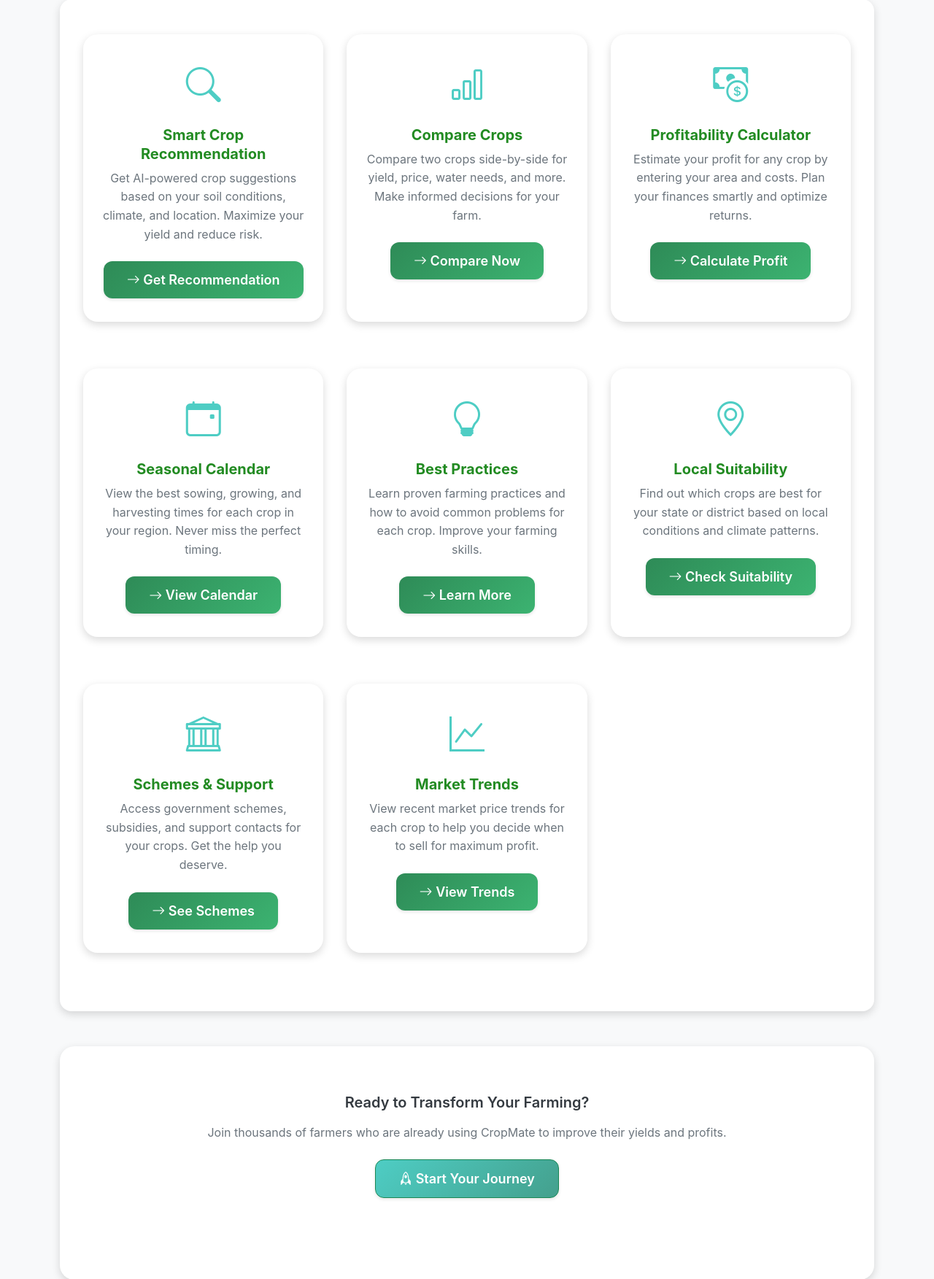
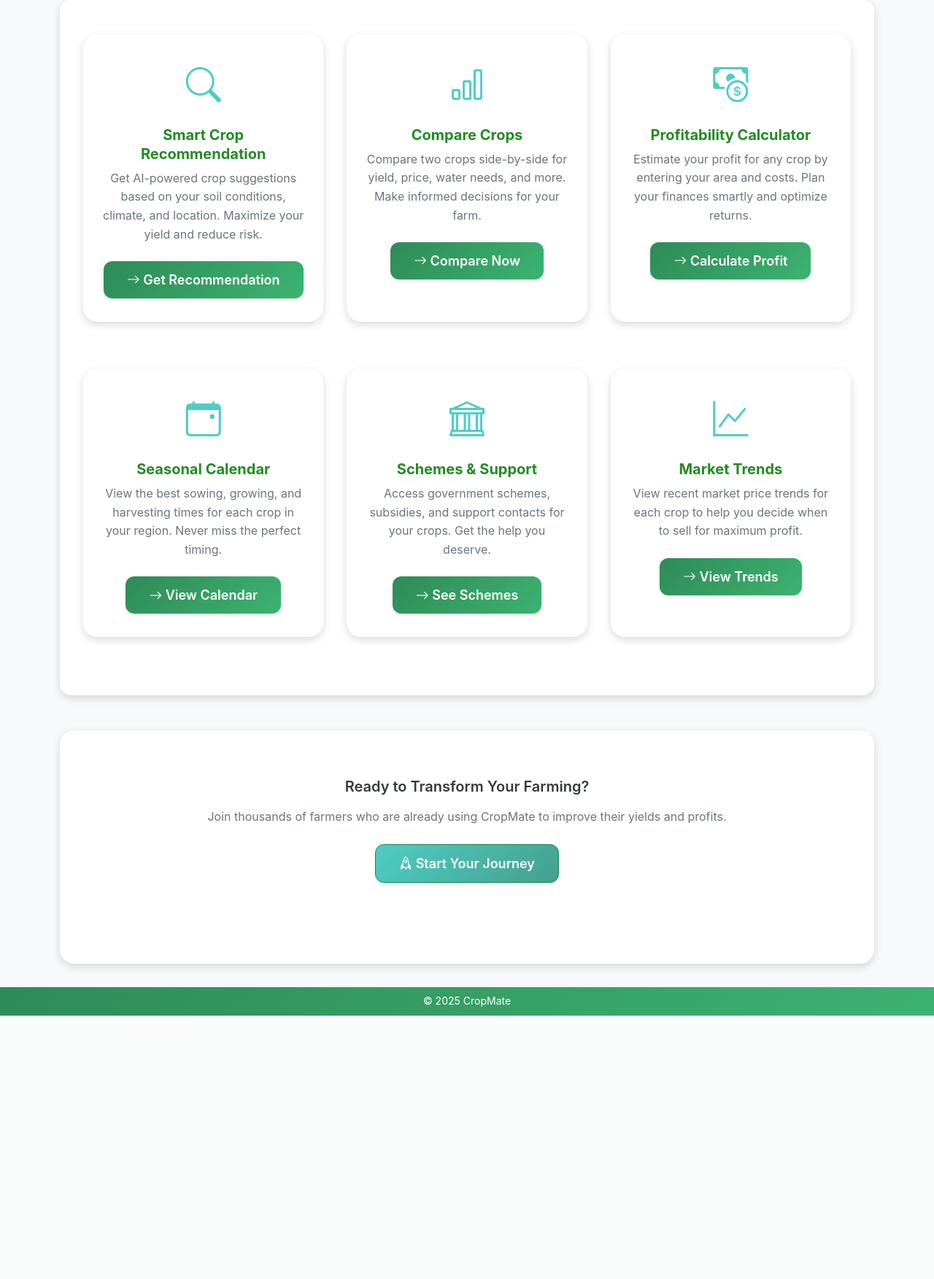
Before and after one commit to napcorp/npd_cropmate, a Flask app: page / in a window 1280 px wide. Shown: the part 876-2629 px from the top of the page at 73% size. After the commit the page ends 2268 px from the top, so only its background shows below. Run offline with Flask 3, Linux system fonts and the light colour scheme; parts of the project's set-up code (start-up, migrations or seed data) failed here and were passed over.

Commit message:
fgdgfhhjfg

```diff
--- a/templates/index.html
+++ b/templates/index.html
@@ -255,27 +255,7 @@
             </a>
         </div>
 
-        <div class="feature-card fade-in-up">
-            <div class="feature-icon">
-                <i class="bi bi-lightbulb"></i>
-            </div>
-            <h4>Best Practices</h4>
-            <p>Learn proven farming practices and how to avoid common problems for each crop. Improve your farming skills.</p>
-            <a href="/practices" class="btn btn-primary" aria-label="Learn More">
-                <i class="bi bi-arrow-right"></i> Learn More
-            </a>
-        </div>
 
-        <div class="feature-card fade-in-up">
-            <div class="feature-icon">
-                <i class="bi bi-geo-alt"></i>
-            </div>
-            <h4>Local Suitability</h4>
-            <p>Find out which crops are best for your state or district based on local conditions and climate patterns.</p>
-            <a href="/suitability" class="btn btn-primary">
-                <i class="bi bi-arrow-right"></i> Check Suitability
-            </a>
-        </div>
 
         <div class="feature-card fade-in-up">
             <div class="feature-icon">
```
